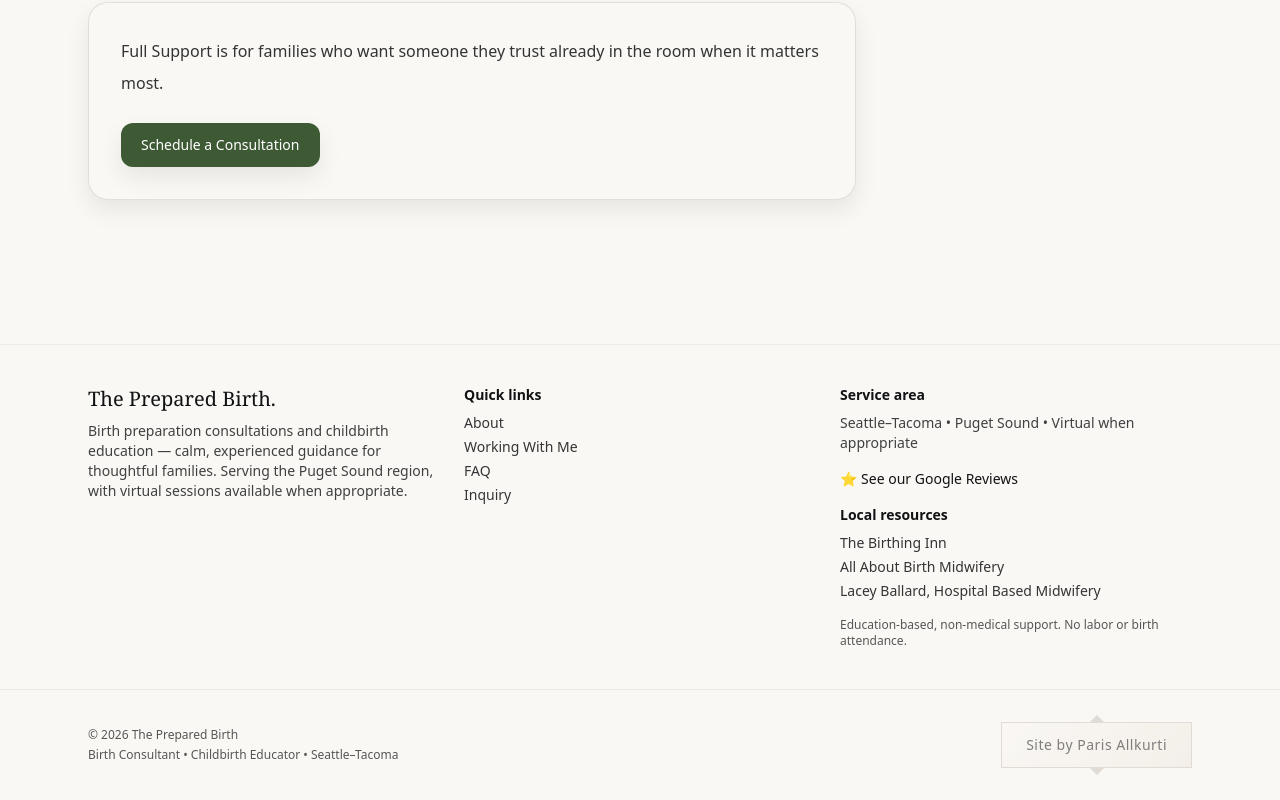
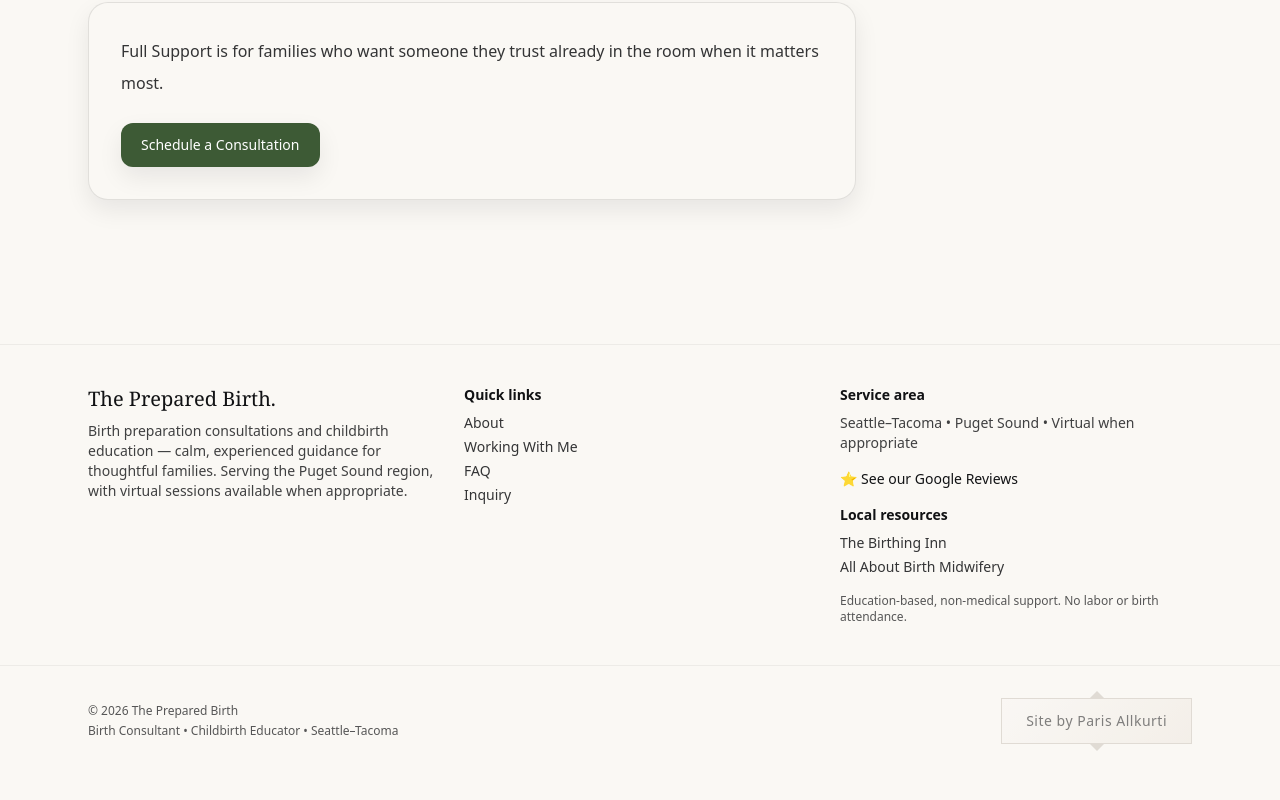
Before and after one commit to pdunmire-pcd/the-prepared-birth, a Next.js app: page /working-with-me in a window 1280 px wide. Shown: the part 3127-3927 px from the top of the page. After the commit the page ends 3903 px from the top, so only its background shows below. Built offline with nearby package versions, Linux system fonts and the light colour scheme.

Commit message:
removed link from footer

```diff
--- a/components/SiteFooter.jsx
+++ b/components/SiteFooter.jsx
@@ -44,9 +44,6 @@ export default function SiteFooter() {
               <Link href="https://allaboutbirthmidwifery.com" target="_blank" className="no-underline hover:underline">
                 All About Birth Midwifery
               </Link>
-              <Link href="https://www.multicare.org/provider/lacey-ballard/" target="_blank" className="no-underline hover:underline">
-                Lacey Ballard, Hospital Based Midwifery
-                </Link>
             </div>
           </div>
 
```
